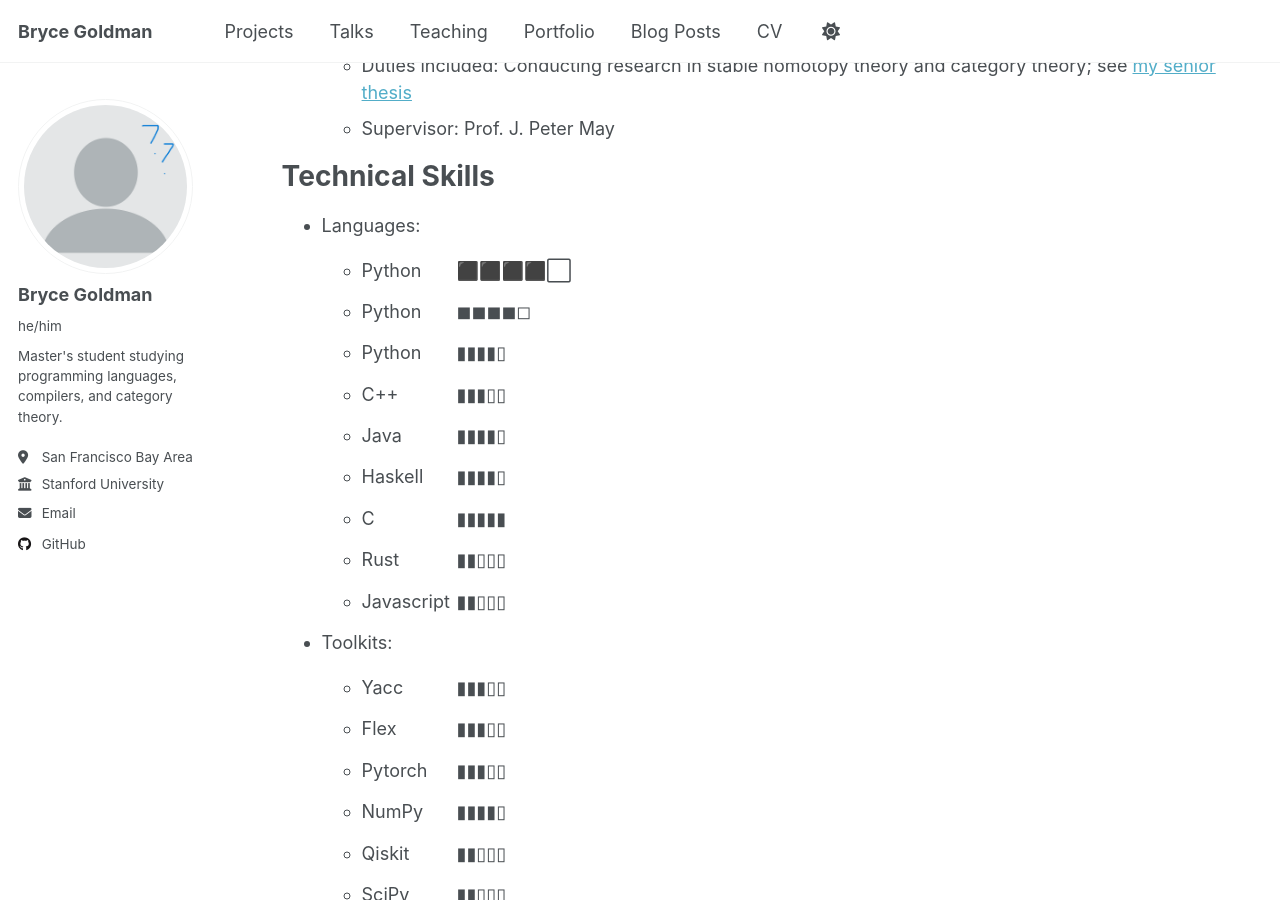
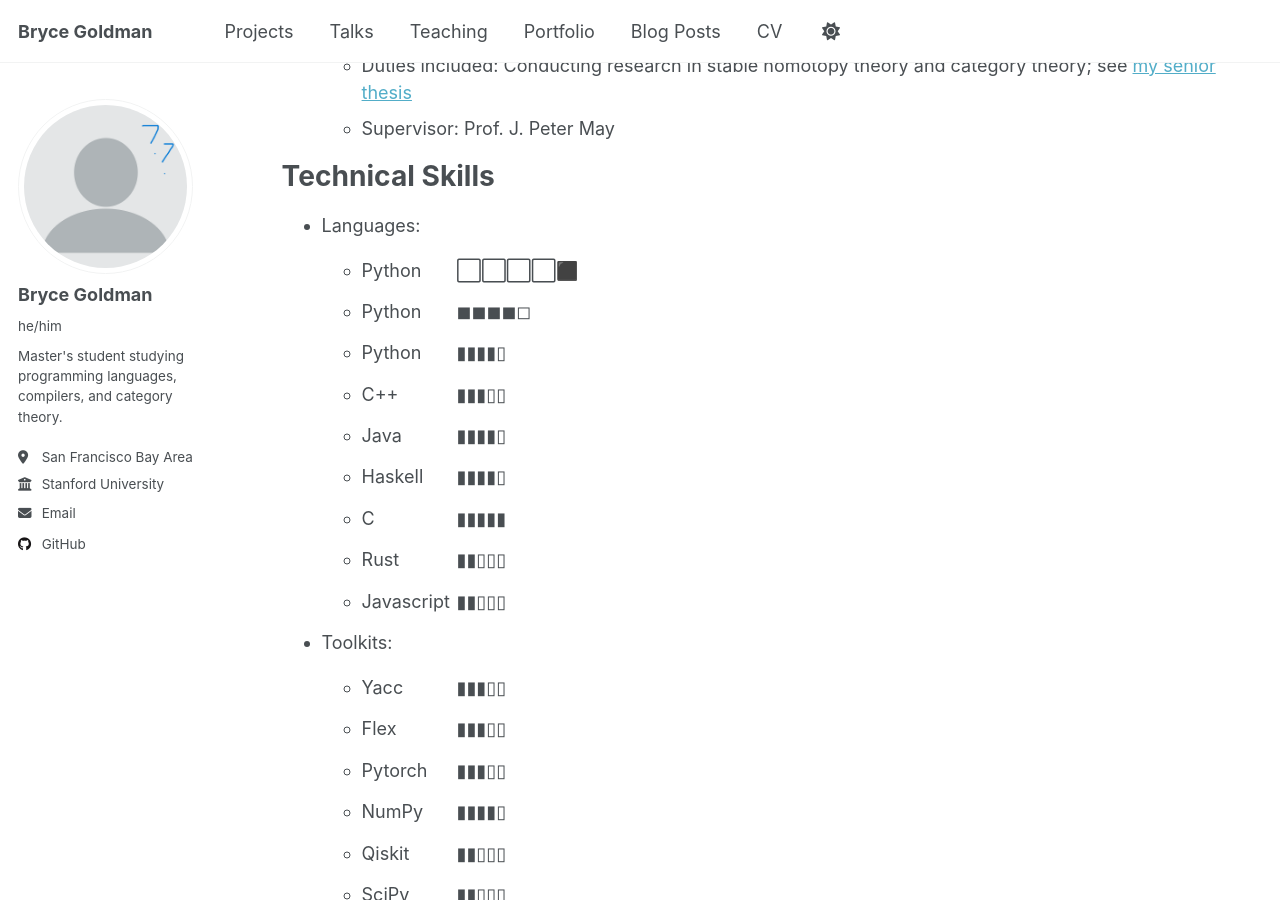
Before and after one commit to Alkizar/alkizar.github.io, a Jekyll site: the page built from _pages/cv.md, in a window 1280 px wide and 900 px high, scrolled down 760 px. Built offline with Jekyll 4.4.1, drawn with Linux system fonts in a browser that asks for light colours.

Commit message:
skdlasjdlas

```diff
--- a/_pages/cv.md
+++ b/_pages/cv.md
@@ -36,7 +36,7 @@ Work experience
 Technical Skills
 ======
 * Languages:
-  * <div id="wrapper" class="small-line"><p class="align-left">Python</p><p class="align-center">⬛⬛⬛⬛⬜</p></div><style>p.align-left {text-align:left;padding:0;margin:0;position:absolute;}p.align-center{  text-align: center;  margin-left: -50px;}</style>
+  * <div id="wrapper" class="small-line"><p class="align-left">Python</p><p class="align-center">⬜⬜⬜⬜⬛</p></div><style>p.align-left {text-align:left;padding:0;margin:0;position:absolute;}p.align-center{  text-align: center;  margin-left: -50px;}</style>
   * <div id="wrapper" class="small-line"><p class="align-left">Python</p><p class="align-center">◼◼◼◼◻</p></div><style>p.align-left {text-align:left;padding:0;margin:0;position:absolute;}p.align-center{  text-align: center;  margin-left: -50px;}</style>
   * <div id="wrapper" class="small-line"><p class="align-left">Python</p><p class="align-center">▮▮▮▮▯</p></div><style>p.align-left {text-align:left;padding:0;margin:0;position:absolute;}p.align-center{  text-align: center;  margin-left: -50px;}</style>
   * <div id="wrapper" class="small-line"><p class="align-left">C++</p><p class="align-center">▮▮▮▯▯</p></div><style>p.align-left {text-align:left;padding:0;margin:0;position:absolute;}p.align-center{  text-align: center;  margin-left: -50px;}</style>
```
